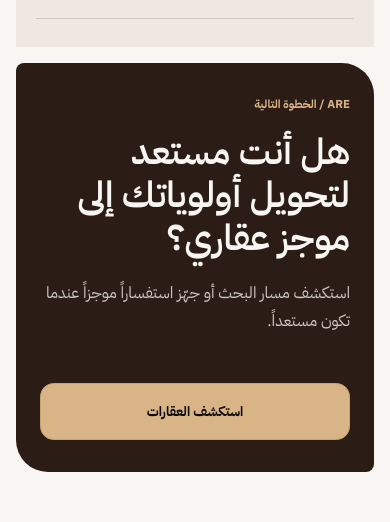
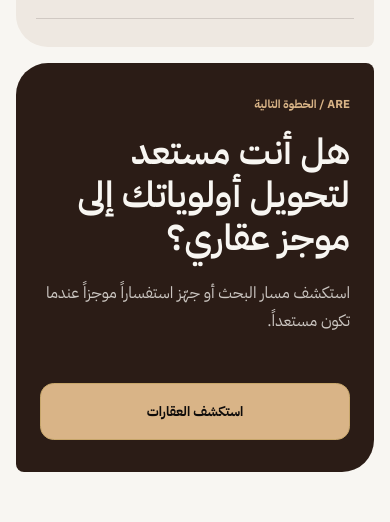
Before and after one commit to emranyounasdxb-ai/are, a Next.js app in the folder apps/public-web/: page /ar in a window 390 px wide. Shown: the part 8616-9138 px from the top of the page. Built offline with nearby package versions, Linux system fonts and the light colour scheme; a web font is replaced by a local one.

Commit message:
fix: reverse light surface corner treatment

```diff
--- a/apps/public-web/app/globals.css
+++ b/apps/public-web/app/globals.css
@@ -1756,7 +1756,11 @@ html[dir="rtl"] .criteria-summary > p:first-child {
 
 .closing-cta {
   display: grid; grid-template-columns: minmax(0, 1fr) auto; align-items: end;
-  margin-block-end: clamp(5rem, 9vw, 9rem); border-radius: 0.5rem 3rem 0.5rem 3rem;
+  margin-block-end: clamp(5rem, 9vw, 9rem);
+  border-start-start-radius: var(--are-section-corner-radius-minimal);
+  border-start-end-radius: var(--are-section-corner-radius-large);
+  border-end-start-radius: var(--are-section-corner-radius-large);
+  border-end-end-radius: var(--are-section-corner-radius-minimal);
   padding: clamp(2.5rem, 7vw, 6rem); background: var(--are-espresso); color: var(--are-ivory); gap: 3rem;
 }
 .closing-cta p { margin: 0 0 1rem; color: var(--are-champagne); font-size: 0.72rem; font-weight: 760; letter-spacing: 0.14em; }
@@ -2379,7 +2383,7 @@ html[dir="rtl"] .featured-insight p { letter-spacing: normal; text-transform: no
   .process-list li { grid-template-columns: 2.5rem 1fr; gap: 0.8rem; }
   .related-grid { grid-template-columns: 1fr; }
   .related-grid a { min-height: 12rem; }
-  .closing-cta { margin-block-end: 4rem; border-radius: 0.5rem 2rem; padding: 2rem 1.5rem; }
+  .closing-cta { margin-block-end: 4rem; padding: 2rem 1.5rem; }
   .faq-list summary { min-height: 4.7rem; }
   .careers-hero { min-height: auto; padding-block: calc(var(--are-header-height) + 4rem) 4rem; }
   .careers-hero__copy h1 { font-size: clamp(3.2rem, 15vw, 5rem); }
@@ -2427,6 +2431,8 @@ html[dir="rtl"] .featured-insight p { letter-spacing: normal; text-transform: no
   --are-surface-inset-block: clamp(1.75rem, 4vw, 4rem);
   --are-section-separation: clamp(1rem, 2.6vw, 1.5rem);
   --are-content-stack-gap: clamp(1rem, 2vw, 2rem);
+  --are-section-corner-radius-large: 3rem;
+  --are-section-corner-radius-minimal: 0.5rem;
 }
 
 .discovery-section,
@@ -2447,6 +2453,11 @@ html[dir="rtl"] .featured-insight p { letter-spacing: normal; text-transform: no
 
 .content-section.content-section--faq {
   padding-block: var(--are-surface-inset-block);
+  overflow: clip;
+  border-start-start-radius: var(--are-section-corner-radius-large);
+  border-start-end-radius: var(--are-section-corner-radius-minimal);
+  border-end-start-radius: var(--are-section-corner-radius-minimal);
+  border-end-end-radius: var(--are-section-corner-radius-large);
 }
 
 .property-workbench__search,
@@ -2514,6 +2525,10 @@ main > article + .content-section {
 }
 
 @media (max-width: 680px) {
+  :root {
+    --are-section-corner-radius-large: 2rem;
+  }
+
   .faq-list details > p {
     padding-inline-end: 1.5rem;
   }
```
